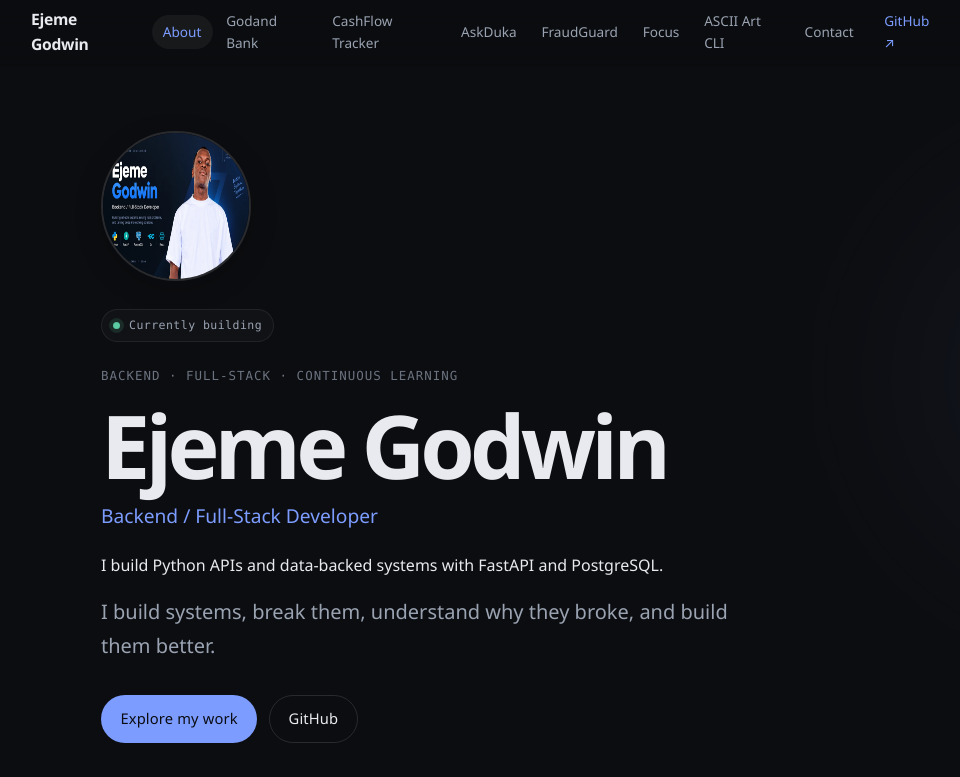
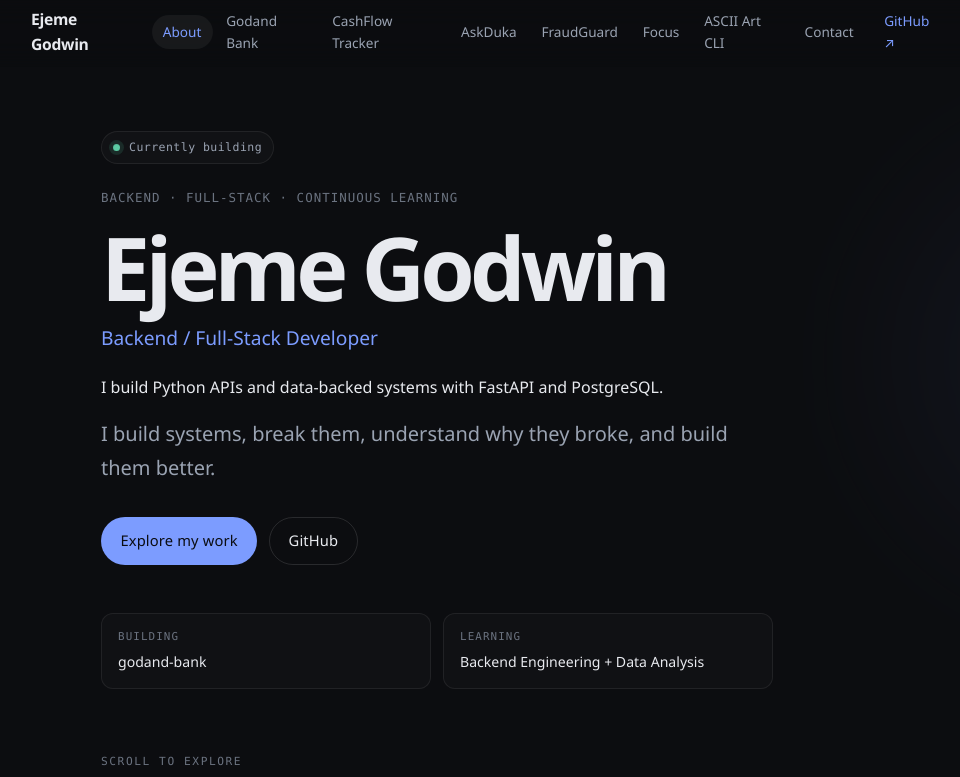
Before and after one commit to ejemegodwin/my-project-portfolio, a React (Vite) app: page / in a window 1280 px wide. Shown: the top 777 px of the page, without its empty margins (149-1109 px from the left). Built offline with nearby package versions, Linux system fonts and the light colour scheme; no server answers.

Commit message:
Comment out hero portrait in Hero component
Comment out the hero portrait section and image.

```diff
--- a/src/components/Hero.jsx
+++ b/src/components/Hero.jsx
@@ -1,19 +1,19 @@
 import { site } from '../data/projects'
 import { useInView } from '../hooks/useInView'
-import godwinPhoto from '../assets/godwin-optimized.webp'
+// import godwinPhoto from '../assets/godwin-optimized.webp'
 export default function Hero() {
   const [ref, inView] = useInView({ threshold: 0.1 })
 
   return (
     <section id="top" className="hero" ref={ref}>
       <div className={`hero__inner reveal ${inView ? 'in-view' : ''}`}>
-        <div className="hero__portrait">
+        {/* <div className="hero__portrait">
           <img
             src={godwinPhoto}
             alt="Godwin Ejeme, Backend and Full-Stack Developer"
             className="hero__portrait-image"
           />
-        </div>
+        </div> */}
         <div className="hero__status">
           <span className="hero__status-dot" />
           <span>Currently building</span>
```
